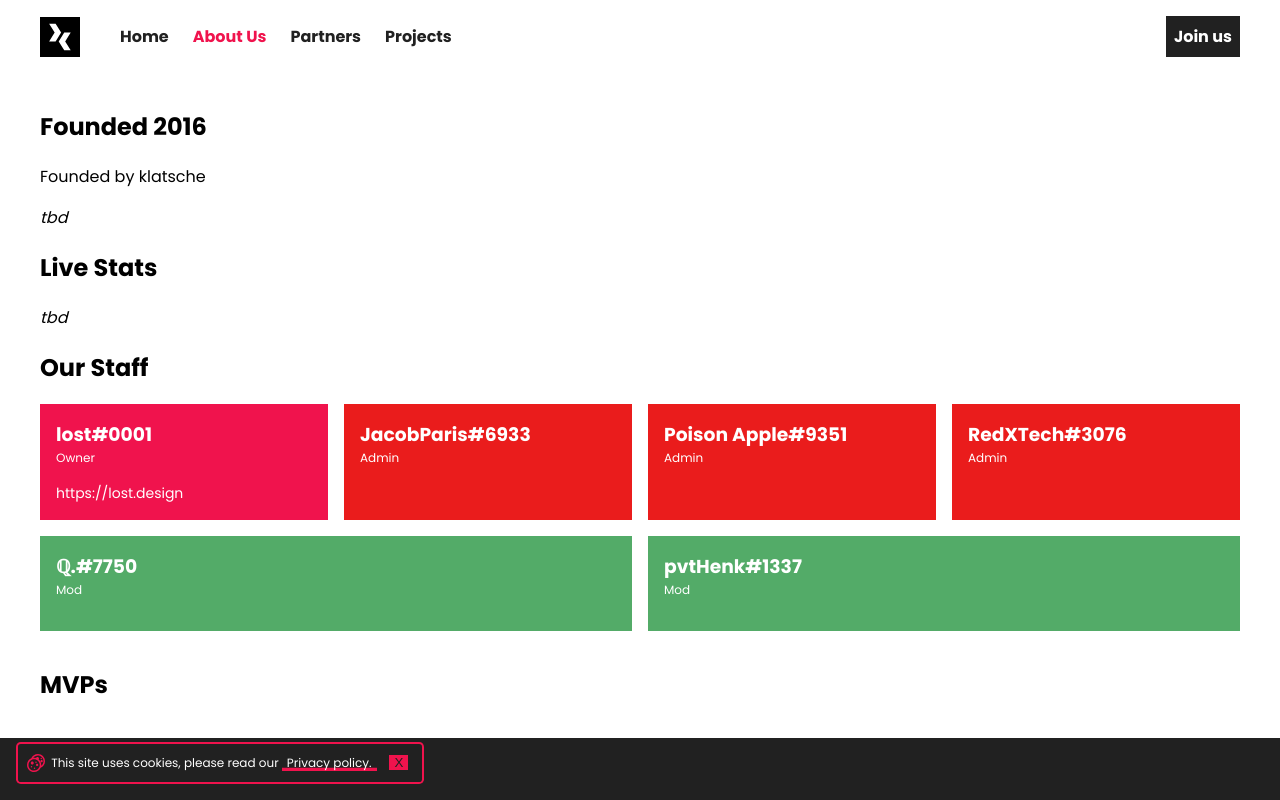
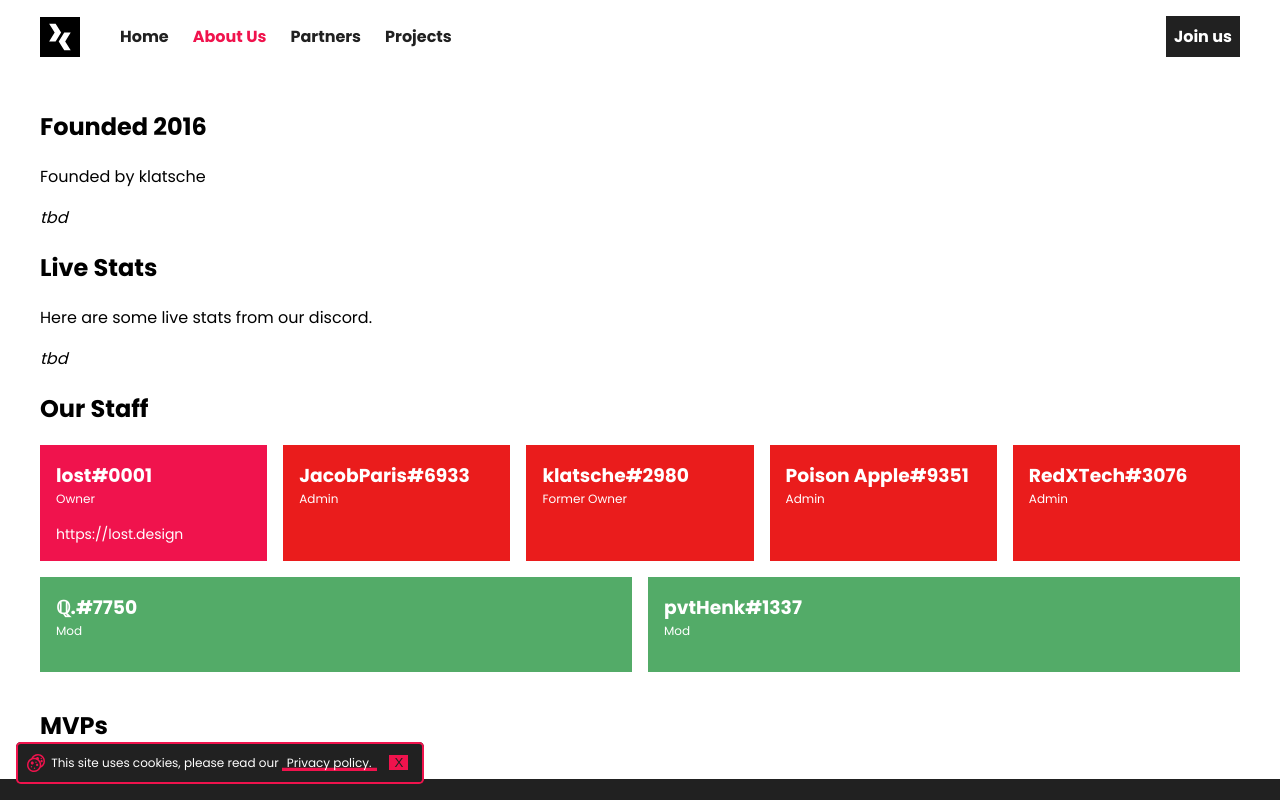
Before and after one commit to devcord/website, a Vue app: page /about in a window 1280 px wide. Shown: the top 800 px of the page. Built offline with nearby package versions, Linux system fonts and the light colour scheme.

Commit message:
:recycle: add klatsche to staff page

```diff
--- a/src/views/About.vue
+++ b/src/views/About.vue
@@ -6,6 +6,7 @@ main
       p Founded by klatsche
       i tbd
       h2 Live Stats
+      p Here are some live stats from our discord.
       i tbd
       h2 Our Staff
       .cards
@@ -16,6 +17,9 @@ main
         .card.card--admin
           h3 JacobParis#6933
           small Admin
+        .card.card--admin
+          h3 klatsche#2980
+          small Former Owner
         .card.card--admin
           h3 Poison Apple#9351
           small Admin
```
